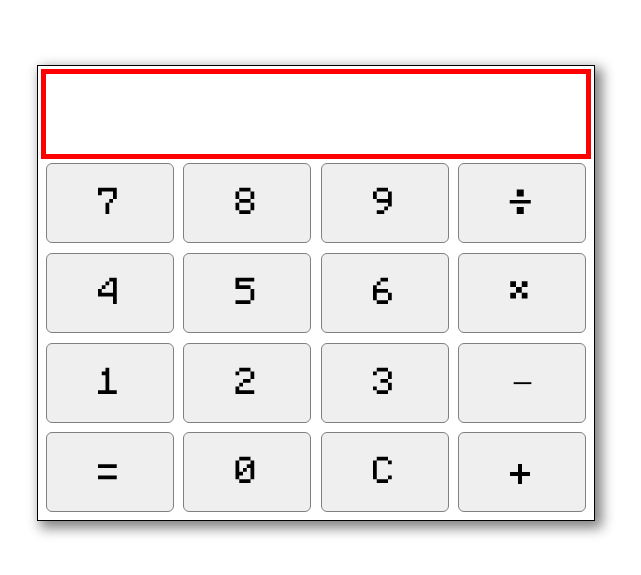
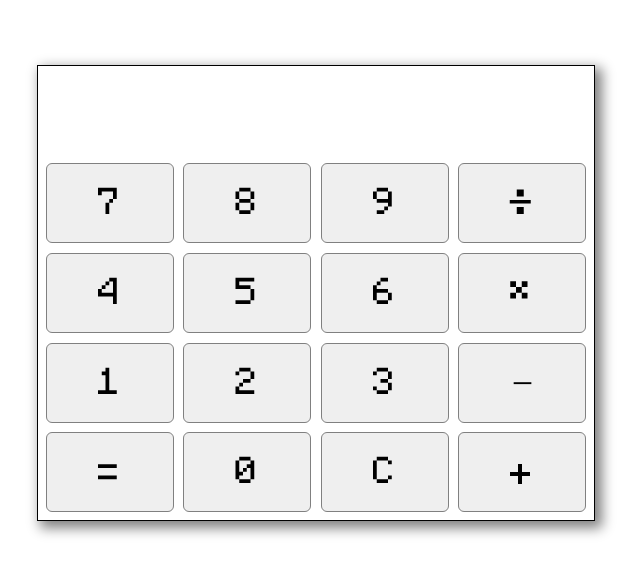
Before and after one commit to Facaller/vue_calculator, a Vue app: page / in a window 1280 px wide. Shown: the part 107-682 px from the top of the page, without its empty margins (324-965 px from the left). Built offline with nearby package versions, Linux system fonts and the light colour scheme.

Commit message:
Test display logic

```diff
--- a/src/components/DisplayScreen.vue
+++ b/src/components/DisplayScreen.vue
@@ -1,5 +1,5 @@
 <script setup>
-import {defineProps} from 'vue';
+import {defineProps, ref} from 'vue';
 
 const props = defineProps({
     valueOne: {
@@ -20,19 +20,29 @@ const props = defineProps({
     },
 });
 
+const currentDisplay = ref('showValueOne')
 </script>
 
 <template>
     <div class="display">
-        <p>{{ props.valueOne }}</p>
-        <p>{{ props.mathOperator }}</p>
-        <p>{{ props.valueTwo }}</p>
-        <p>{{ props.result }}</p>
+        <p v-if="currentDisplay === 'showValueOne'">{{ props.valueOne }}</p>
+        <p v-if="currentDisplay === 'showOperator'">{{ props.mathOperator }}</p>
+        <p v-if="currentDisplay === 'showValueTwo'">{{ props.valueTwo }}</p>
+        <p v-if="currentDisplay === 'showResult'">{{ props.result }}</p>
     </div>
 </template>
 
 <style scoped>
+
+    p {
+        padding: 0px 1px 10px 0px;
+    }
+
     .display {
-        border: 5px solid red;
+        display: flex;
+        justify-content: flex-end;
+        align-items: flex-end;
+        padding: 2px;
+        font: 32px 'mojang';
     }
 </style>
```
Also changed, not shown: 1 other file (tests, documents, lock files or other folders).
